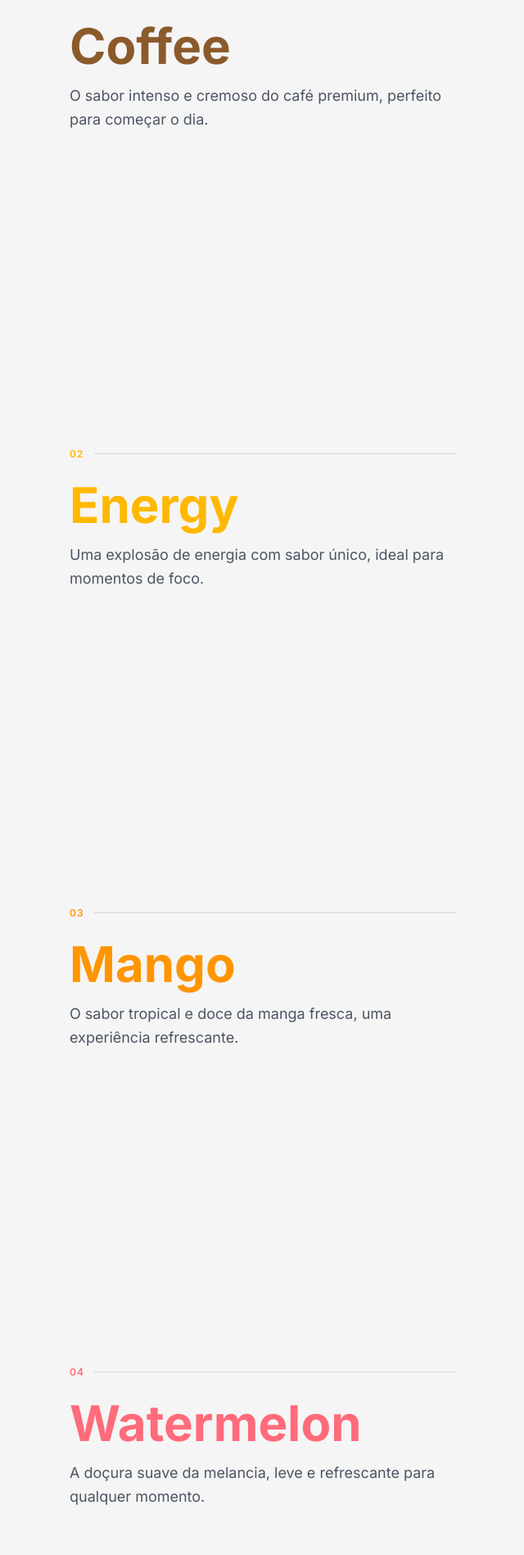
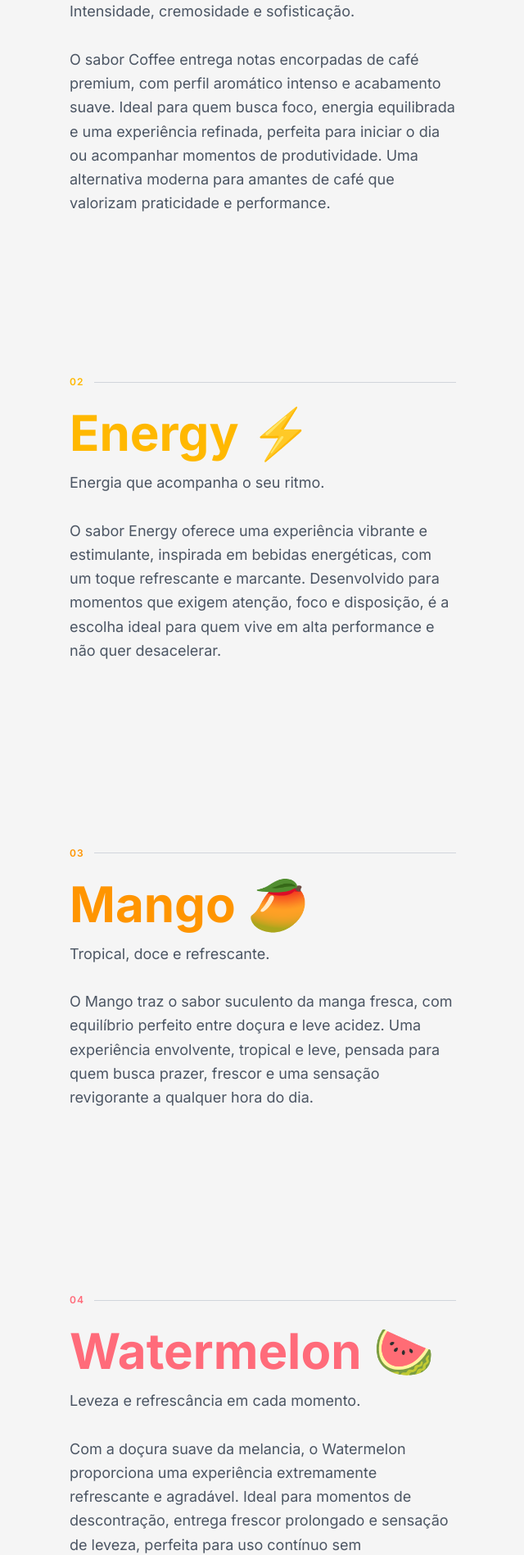
Before and after one commit to nicolasrachid-collab/nyxx-nicotine, a React (Vite) app: page / in a window 1280 px wide. Shown: the part 2163-4060 px from the top of the page at 82% size, without its empty margins (3-643 px from the left). Built offline with nearby package versions, Linux system fonts and the light colour scheme.

Commit message:
feat: update product titles and descriptions for enhanced clarity and appeal

```diff
--- a/components/sections/ProductsSection.tsx
+++ b/components/sections/ProductsSection.tsx
@@ -136,7 +136,7 @@ export function ProductsSection() {
                 >
                   {t(product.nameKey as keyof typeof t)}
                 </h3>
-                <p className="text-lg text-gray-600 leading-relaxed">
+                <p className="text-lg text-gray-600 leading-relaxed whitespace-pre-line">
                   {t(product.descriptionKey as keyof typeof t)}
                 </p>
               </div>
--- a/i18n/translations.ts
+++ b/i18n/translations.ts
@@ -25,18 +25,18 @@ export const translations: Translations = {
     purposeSubtitle: 'Na NYXX desenvolvemos tecnologias inteligentes para oferecer alternativas mais seguras, modernas e equilibradas ao consumo de nicotina. Uma experiência sem fumaça, sem combustão e com mais controle para o usuário.',
 
     // Products
-    productsTitle: 'Nossos produtos',
+    productsTitle: 'NYXX Nicotine Pouches',
     productsSubtitle: 'Descubra nossa linha completa de sabores únicos',
-    productCoffee: 'Coffee',
-    productCoffeeDesc: 'O sabor intenso e cremoso do café premium, perfeito para começar o dia.',
-    productEnergy: 'Energy',
-    productEnergyDesc: 'Uma explosão de energia com sabor único, ideal para momentos de foco.',
-    productMango: 'Mango',
-    productMangoDesc: 'O sabor tropical e doce da manga fresca, uma experiência refrescante.',
-    productWatermelon: 'Watermelon',
-    productWatermelonDesc: 'A doçura suave da melancia, leve e refrescante para qualquer momento.',
-    productMenthol: 'Menthol',
-    productMentholDesc: 'Frescura intensa do mentol, com sensação refrescante e limpa.',
+    productCoffee: 'Coffee ☕',
+    productCoffeeDesc: 'Intensidade, cremosidade e sofisticação.\n\nO sabor Coffee entrega notas encorpadas de café premium, com perfil aromático intenso e acabamento suave. Ideal para quem busca foco, energia equilibrada e uma experiência refinada, perfeita para iniciar o dia ou acompanhar momentos de produtividade. Uma alternativa moderna para amantes de café que valorizam praticidade e performance.',
+    productEnergy: 'Energy ⚡',
+    productEnergyDesc: 'Energia que acompanha o seu ritmo.\n\nO sabor Energy oferece uma experiência vibrante e estimulante, inspirada em bebidas energéticas, com um toque refrescante e marcante. Desenvolvido para momentos que exigem atenção, foco e disposição, é a escolha ideal para quem vive em alta performance e não quer desacelerar.',
+    productMango: 'Mango 🥭',
+    productMangoDesc: 'Tropical, doce e refrescante.\n\nO Mango traz o sabor suculento da manga fresca, com equilíbrio perfeito entre doçura e leve acidez. Uma experiência envolvente, tropical e leve, pensada para quem busca prazer, frescor e uma sensação revigorante a qualquer hora do dia.',
+    productWatermelon: 'Watermelon 🍉',
+    productWatermelonDesc: 'Leveza e refrescância em cada momento.\n\nCom a doçura suave da melancia, o Watermelon proporciona uma experiência extremamente refrescante e agradável. Ideal para momentos de descontração, entrega frescor prolongado e sensação de leveza, perfeita para uso contínuo sem sobrecarregar o paladar.',
+    productMenthol: 'Menthol ❄️',
+    productMentholDesc: 'Frescura pura e sensação limpa.\n\nO Menthol oferece uma explosão de frescor intenso, com efeito gelado e sensação limpa desde o primeiro contato. Desenvolvido para quem busca máxima refrescância, proporciona uma experiência revigorante, ideal para qualquer momento do dia, especialmente em ambientes quentes ou após longos períodos de uso.',
     learnMore: 'Saiba mais',
     buyNow: 'Comprar agora',
 
```
